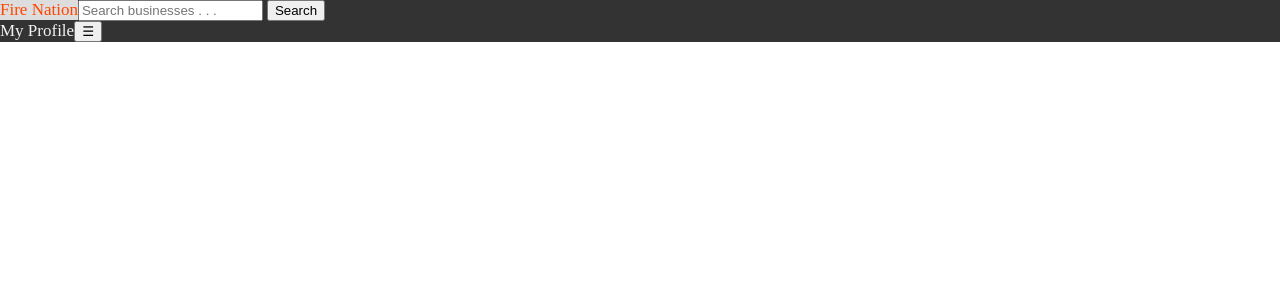
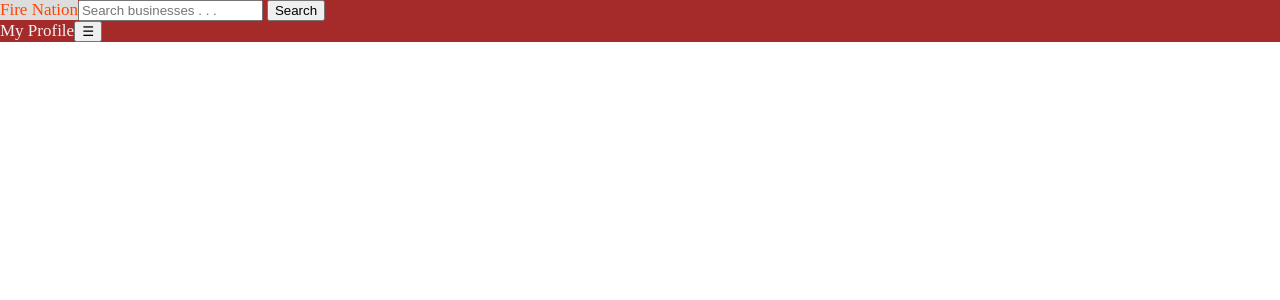
Before and after one commit to Janice-M/fireNation, a Django app: template neighbours/templates/navbar.html in a window 1280 px wide. Shown: the top 300 px of the page. Run offline with Django 3.2, Linux system fonts and the light colour scheme; the template is opened without the code that fills it, so the values that code supplies are empty; some libraries are stand-ins or nearby versions.

Commit message:
working on templates

```diff
--- a/neighbours/templates/navbar.html
+++ b/neighbours/templates/navbar.html
@@ -10,7 +10,7 @@
 
             .navbar {
                 overflow: hidden;
-                background-color: #333;
+                background-color:brown;
                 position: fixed;
                 top: 0;
                 width: 100%;
@@ -21,7 +21,7 @@
                 display: block;
                 color: #f2f2f2;
                 text-align: center;
-                /* padding: 14px 16px; */
+
                 text-decoration: none;
                 font-size: 17px;
             }
@@ -35,7 +35,7 @@
                 padding: 16px;
                 margin-top: 30px;
                 height: 1500px;
-                /* Used in this example to enable scrolling */
+
             }
 
         </style>
```
